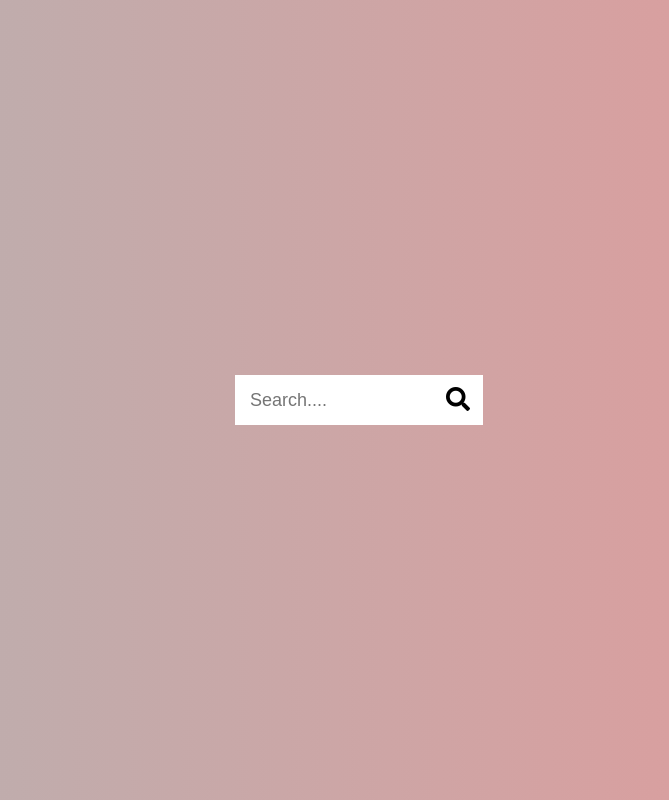
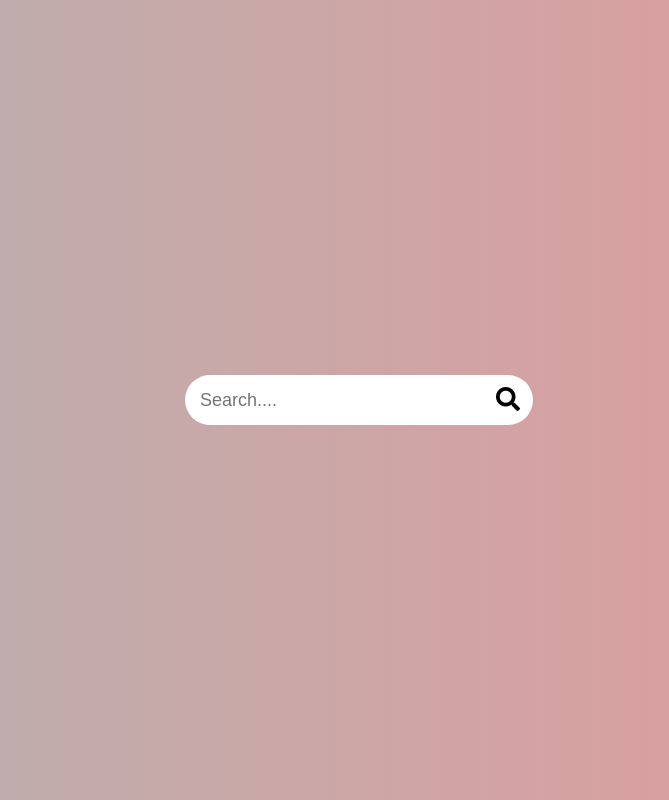
Before and after one commit to Nuragha13/JS_CSS_Project-no4, a plain HTML site: page index.html in a window 1280 px wide. Both pictures are taken after a click on the button 640 px from the left and 400 px from the top of the page. Shown: the whole page, without its empty margins (305-974 px from the left). Drawn offline with Linux system fonts and the light colour scheme.

Commit message:
js css update

```diff
--- a/style.css
+++ b/style.css
@@ -28,6 +28,7 @@ body {
     height: 50px;
     width: 50px;
     transition: width 0.3s ease;
+    border-radius: 50px;
 }
 
 .btn {
@@ -41,6 +42,7 @@ body {
     height: 50px;
     width: 50px;
     transition: transform 0.3s ease;
+    border-radius: 50px;
 }
 
 .btn:focus,
@@ -49,9 +51,11 @@ body {
 }
 
 .search.active .input {
-    width: 200px;
+    width: 300px;
+    border-radius: 50px 0 0 50px;
 }
 
 .search.active .btn {
-    transform: translateX(198px);
+    transform: translateX(298px);
+    border-radius: 0 50px 50px 0;
 }
```
